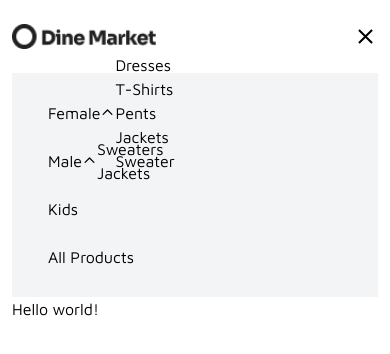
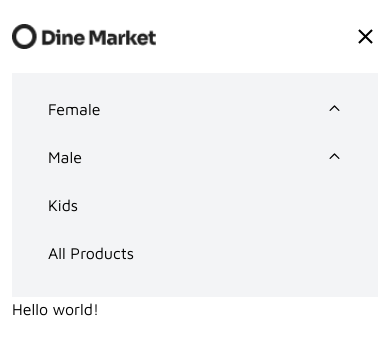
Before and after one commit to Asad-Ur-Rahman/ecommerce-app, a Next.js app: page / in a window 390 px wide. Both pictures are taken after a click on the element 363 px from the left and 38 px from the top of the page. Shown: the top 354 px of the page. Built offline with nearby package versions, Linux system fonts and the light colour scheme.

Commit message:
Update MobileNavbar.tsx

```diff
--- a/src/components/views/Navbar/subComponents/MobileNavbar.tsx
+++ b/src/components/views/Navbar/subComponents/MobileNavbar.tsx
@@ -1,15 +1,17 @@
 import { NavbarArray, NavbarItemType } from "@/components/utils/NavbarArrayAndTypes"
 import Link from "next/link"
+import { useState } from "react"
 import { HiOutlineChevronDown } from "react-icons/hi"
 
 const MobileNavbar = () => {
+    const [isExpended, setisExpended] = useState(false)
 
     return (
         <div>
             <div className='w-full px-6 py-4 bg-gray-100'>
                 {
                     NavbarArray.map((item: NavbarItemType, index: number) => (
-                        <li key={index} className={`h-12 flex items-center py-2 px-3 hover:bg-purple-600 rounded-md duration-300 list-none`}>
+                        <li key={index} className={`h-12 items-center py-2 px-3 hover:bg-purple-600 rounded-md duration-300 list-none`}>
                             <div className="flex justify-between">
 
                                 <Link href={item.href}>
@@ -19,6 +21,7 @@ const MobileNavbar = () => {
                             </div>
                             <div>
                                 {
+                                    isExpended &&
                                     item.dropDownData?.map((subItem: NavbarItemType, index: number) => (
                                         <div>{subItem.label}</div>
                                     ))
```
